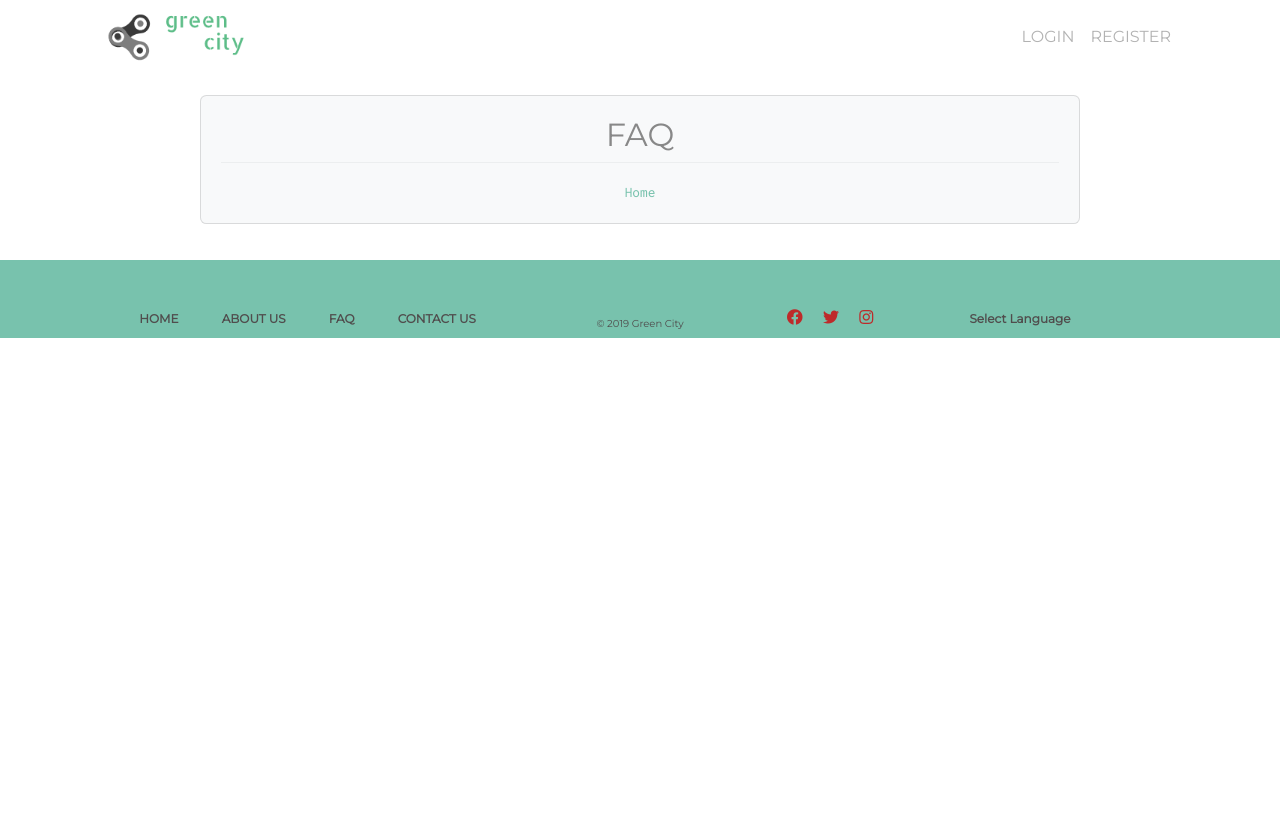
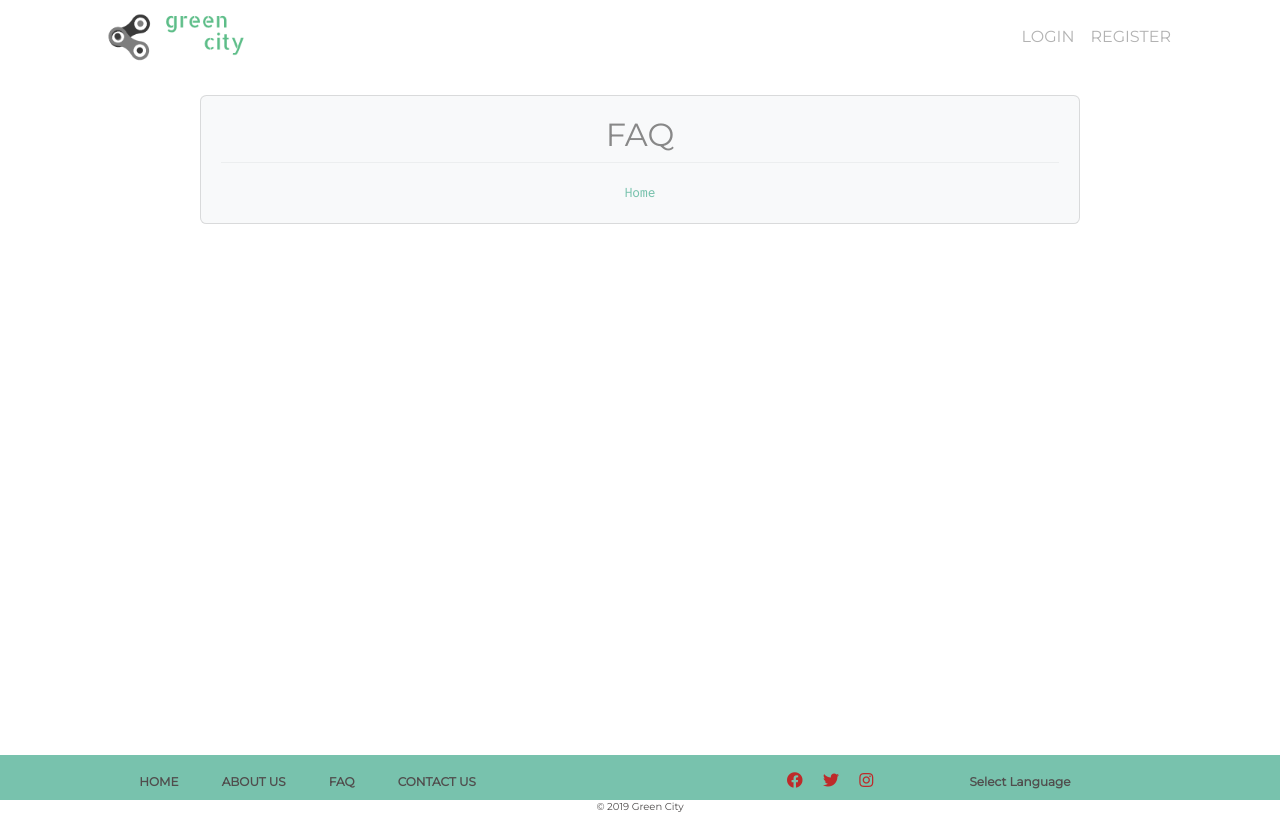
Before and after one commit to anwar-ul-azim/green-city, a Django app: template bicyclesharing/templates/faq.html in a window 1280 px wide. Before the commit the page ends 338 px from the top, so only its background shows below. Run offline with Django 3.2, Linux system fonts and the light colour scheme; the template is opened without the code that fills it, so the values that code supplies are empty; some libraries are stand-ins or nearby versions.

Commit message:
footer position fixed

```diff
--- a/bicyclesharing/templates/base.html
+++ b/bicyclesharing/templates/base.html
@@ -17,11 +17,24 @@
     <!-- google fonts -->
     <link href="https://fonts.googleapis.com/css?family=Roboto+Mono:300,400,700|Ubuntu:400,500" rel="stylesheet">
     <style>
+      html {
+        height: 100%;
+      }
       body {
+            min-height: 100%;
+            padding: 0;
+            margin: 0;
+            position: relative;
             font-family: 'Roboto Mono', monospace;
       }
       p {
             font-family: 'Ubuntu', sans-serif;
+      }
+      footer {
+        position: absolute;
+        bottom: 0;
+        width: 100%;
+        height: 45px;
       }
     </style>
 </head>
--- a/bicyclesharing/templates/footer.html
+++ b/bicyclesharing/templates/footer.html
@@ -5,11 +5,11 @@
     }
     .copyright-text {
         font-size: 10px;
-        padding-top: 10px;
+        padding-top: 30px;
         color: rgb(80, 77, 77);
     }
     .footer-text {
-        padding: 20px;
+        padding: 10px 20px;
         font-size: 12px;
         font-weight: 700;
         color: rgb(80, 77, 77);
@@ -21,7 +21,7 @@
 </style>
 <!-- Footer -->
 <footer class="container-fluid bg-primary text-dark">
-    <div class="container pt-5 mt-3">
+    <div class="container pt-3">
         <div class="row">
             <div class="col-md-5 text-center">
                 <h6>
```
